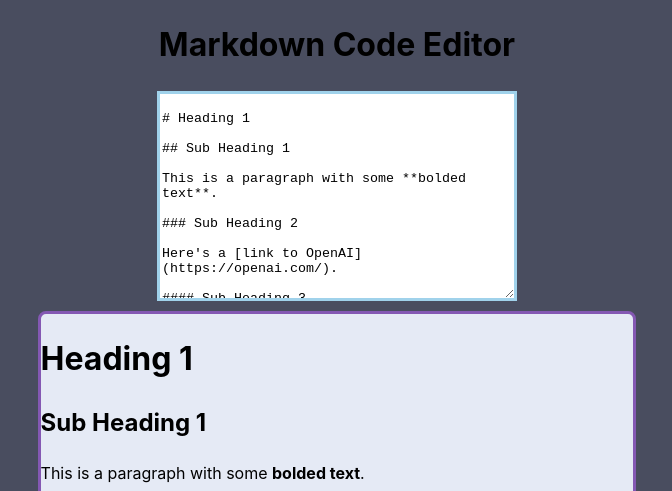
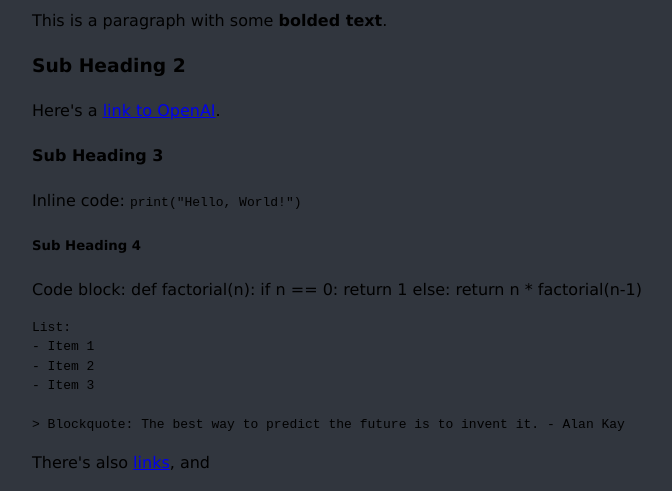
Before and after one commit to BSutton17/Measurement-Converter, a React (Vite) app: page / in a window 1280 px wide. Shown: the top 491 px of the page, without its empty margins (303-975 px from the left). Built offline with nearby package versions, Linux system fonts and the light colour scheme.

Commit message:
Update App.css

```diff
--- a/src/App.css
+++ b/src/App.css
@@ -1,36 +1,85 @@
-#editor{
-  display: block;
-  margin-left: auto;
-  margin-right: auto;
-  min-width: 350px;
-  min-height: 200px;
-  border: 3px solid #a0d2eb;
+body {
+  background-color: #31363e;
+  margin: 0;
+  display: flex;
+  justify-content: center;
+  align-items: center;
+  height: 100vh;
+  font-family: 'Lucida Sans', 'Lucida Sans Regular', 'Lucida Grande', 'Lucida Sans Unicode', Geneva, Verdana, sans-serif, 'Arial Narrow', Arial, sans-serif;
+  position: relative;
+  overflow: hidden;
 }
 
-#preview{
-  background-color: #e5eaf5;
-  min-height: 100px;
-  width: fit-content;
-  height: fit-content;
-  margin: 0;
-  display: block;
-  margin-left: auto;
-  margin-right: auto;
-  margin-top: 10px;
-  border: 3px solid #8458B3;
+#place{
+  position: relative;
+  top: -11%;
+  left: 63.5%;
+  z-index: 0;
+  max-width: fit-content
+}
+#wrapper {
+  width: 450px;
+  height: 350px;
+  position: relative;
+  top: 20%;
+  border: 3px solid #868492;
+  background-color: #5a9786;
   border-radius: 8px;
 }
 
-#title{
+select {
+  background-color: #9dd0cc;
+  font-size: 16px;
+  font-weight: bold;
+  color: #31363e;
+  padding: 8px 12px;
+  border: none;
+  border-radius: 5px;
+  appearance: none;
   text-align: center;
+  cursor: pointer;
 }
 
-img{
-  height: 50%;
-  width:50%
+h1{
+  color: #334349;
+  font-size: 24px;
+  text-align: center;
+  position: relative;
+  top: 35%;
+}
+
+h2{
+  color: #334349;
+  font-size: 24px;
+  text-align: center;
+  position: relative;
+  top: 10%;
+}
+
+#title{
+  color: #9dd0cc;
+}
+
+input {
+  background-color: #9dd0cc;
+  font-size: 16px;
+  color: #31363e;
+  padding: 8px 12px;
+  border: none;
+  border-radius: 5px;
+  text-indent: 50%;
+  width: 20%;
+}
+
+#container{
+  position: relative;
+  top: 20%;
+  display: flex;
+  justify-content: space-around;
 }
 
 footer{
-  color: #a0d2eb;
-  text-align: center;
+  position: relative;
+  bottom: 0;
+  left: 5px;
 }
```
